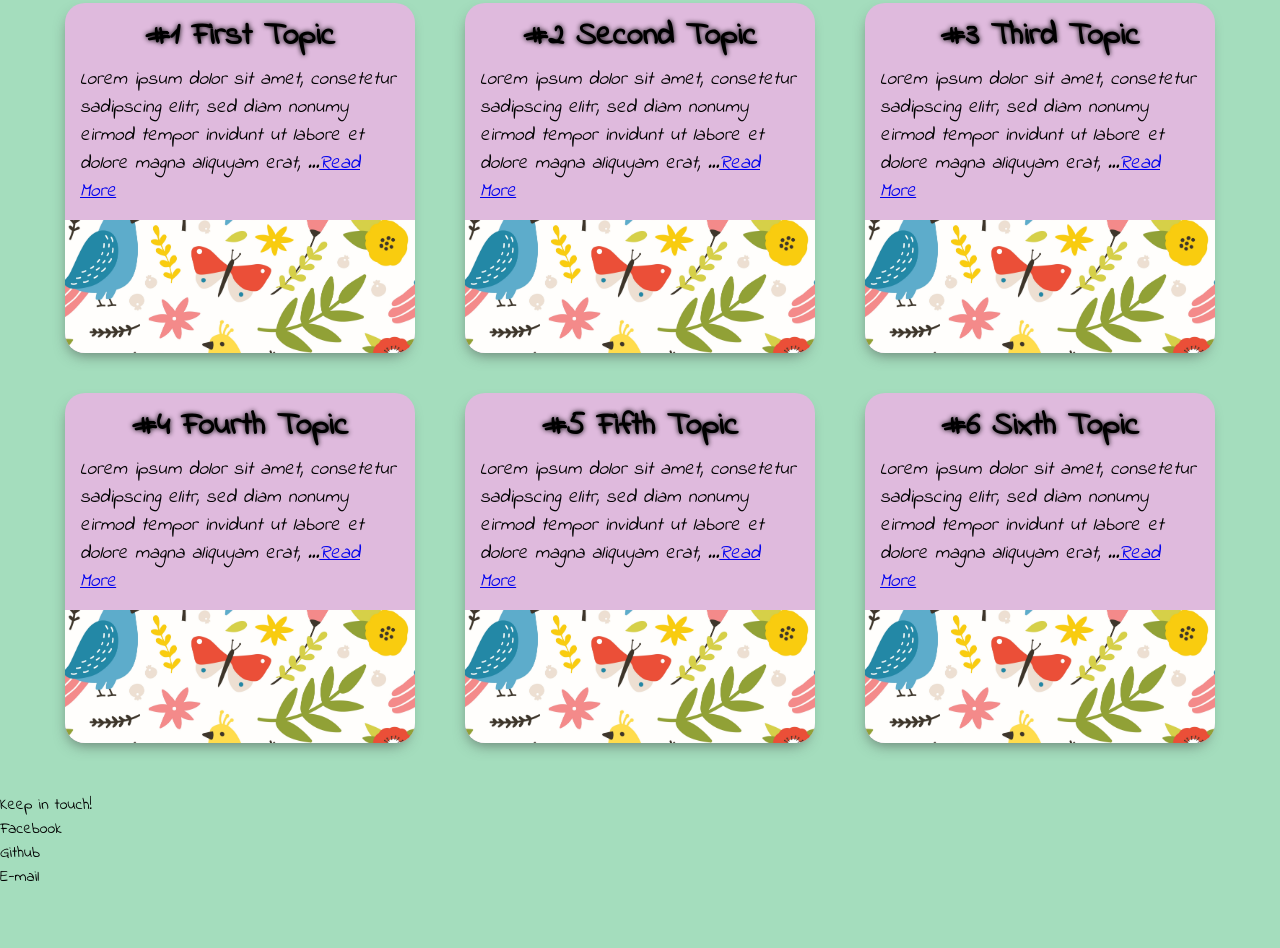
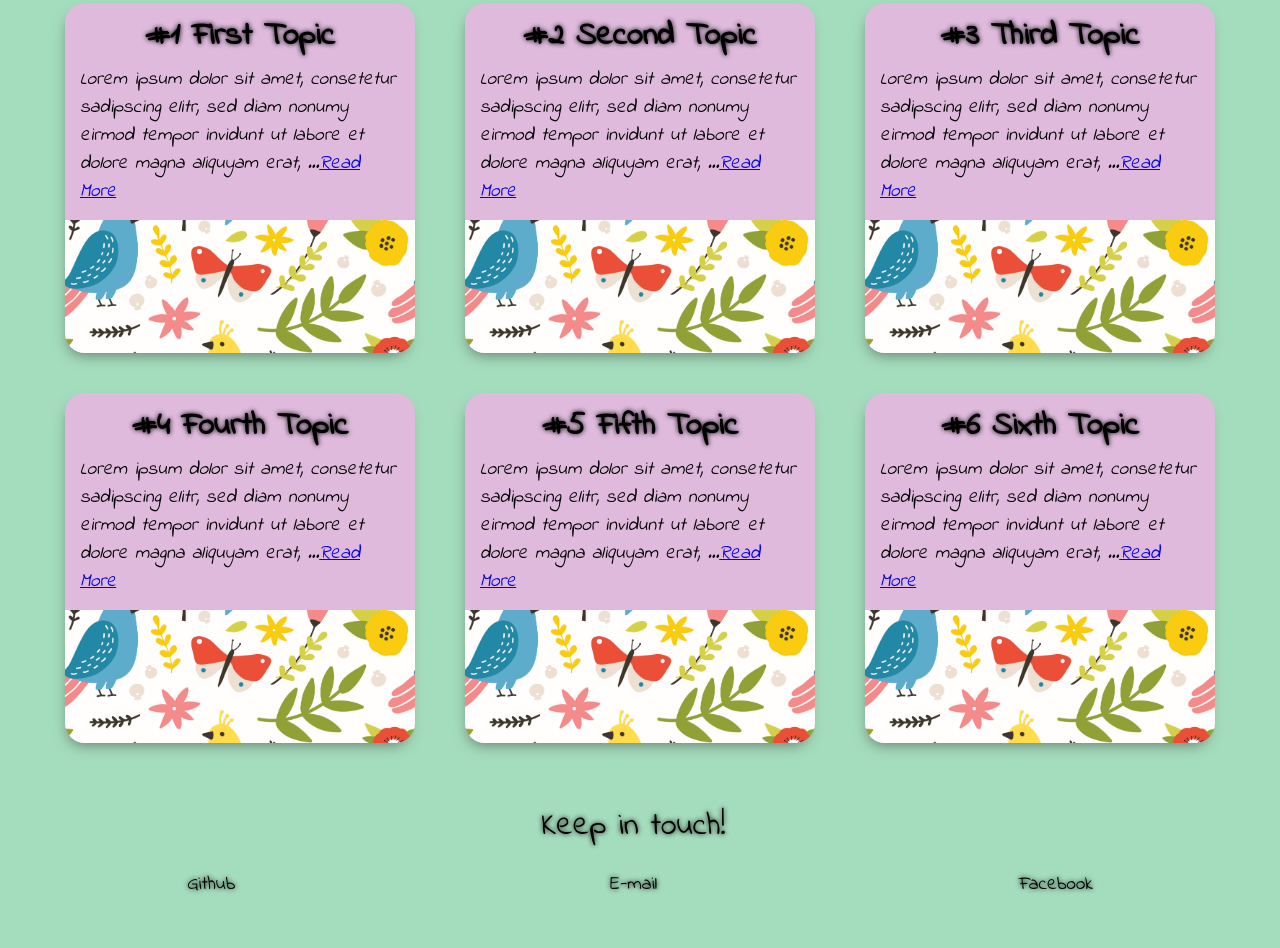
Before and after one commit to TinaPalp/TinaPalp.github.io, a plain HTML site: page BlogPage/index.html in a window 1280 px wide. Shown: the part 610-1558 px from the top of the page. Before the commit the page ends 1499 px from the top, so only its background shows below. Drawn offline with Linux system fonts and the light colour scheme.

Commit message:
Update footer.css

```diff
--- a/BlogPage/css/footer.css
+++ b/BlogPage/css/footer.css
@@ -3,3 +3,59 @@
 .footer{
     grid-area: ft;
   }
+
+.footer-layout{
+    display: grid;
+    grid-template-columns: repeat(3, 33%);
+    grid-template-rows: auto;
+    justify-items:center;
+    /*grid-gap:40px 20px;
+    padding-bottom:100px;
+    padding-right: 50px;
+    padding-left: 50px;*/
+    grid-template-areas:
+    "tagline tagline tagline"
+    "github gmail facebook";
+}
+    /*padding-bottom:50px;
+    padding-right: 300px;
+    grid-template-columns: repeat(auto-fill, minmax(350px, 1fr));
+
+    */
+
+#tagline{
+  grid-area: tagline;
+  font-size:2em;
+  color: black;
+  text-shadow: 0 0 5px black;
+  text-align: center;
+  padding-top: 10px;
+  padding-bottom: 10px;
+}
+
+#facebook{
+  grid-area: facebook;
+  text-shadow: 0 0 5px black;
+  text-align: center;
+  padding-top: 10px;
+  padding-bottom: 50px;
+  font-size: larger;
+}
+
+#github{
+  grid-area: github;
+  text-shadow: 0 0 5px black;
+  text-align: center;
+  padding-top: 10px;
+  padding-bottom: 50px;
+  font-size: larger;
+}
+
+#gmail{
+  grid-area: gmail;
+  text-shadow: 0 0 5px black;
+  text-align: center;
+  padding-top: 10px;
+  padding-bottom: 50px;
+  font-size: larger;
+}
```
